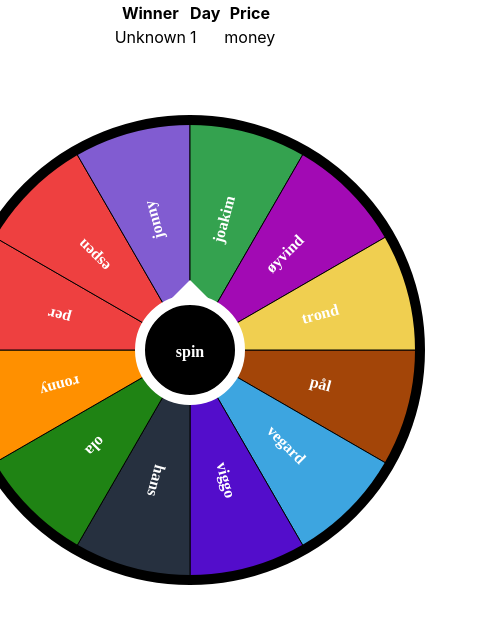
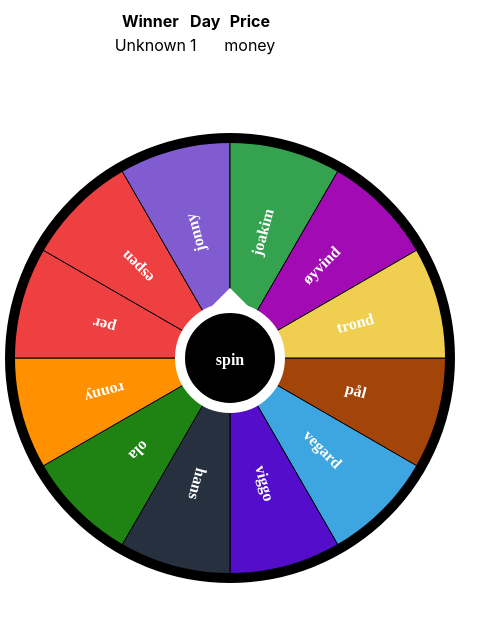
Before and after one commit to MikAoJk/christmas-calendar-draw, a Next.js app: page / in a window 390 px wide. Shown: the top 624 px of the page, 500 px wide, since content can reach past the window. Built offline with nearby package versions, Linux system fonts and the light colour scheme.

Commit message:
Decresed size of wheel to be mobile friendly

```diff
--- a/src/components/WheelOfFortune/Wheel/Wheel.tsx
+++ b/src/components/WheelOfFortune/Wheel/Wheel.tsx
@@ -12,7 +12,7 @@ const Wheel = (wheelProps: WheelProps) => {
     const contrastColor = 'white'
     const primaryColor = 'black'
     const fontFamily = 'proxima-nova'
-    const size = 230
+    const size = 220
     let currentParticipant = ''
     let isStarted = false
     const [isFinished, setFinished] = useState(false)
@@ -43,8 +43,8 @@ const Wheel = (wheelProps: WheelProps) => {
         let canvas = document.getElementById('canvas')
         if (navigator.userAgent.indexOf('MSIE') !== -1) {
             canvas = document.createElement('canvas') as HTMLCanvasElement;
-            canvas?.setAttribute('width', String(500))
-            canvas?.setAttribute('height', String(500))
+            canvas?.setAttribute('width', String(530))
+            canvas?.setAttribute('height', String(530))
             canvas?.setAttribute('id', 'canvas')
             document?.getElementById('wheel')?.appendChild(canvas)
         }
@@ -188,14 +188,14 @@ const Wheel = (wheelProps: WheelProps) => {
         isStarted && ctx.fillText(currentParticipant, centerX + 10, centerY + size + 50)
     }
     const clear = () => {
-        canvasContext.clearRect(0, 0, 500, 500)
+        canvasContext.clearRect(0, 0, 530, 530)
     }
     return (
         <div id='wheel'>
             <canvas
                 id='canvas'
-                width='610'
-                height='590'
+                width='530'
+                height='530'
                 style={{
                     pointerEvents: isFinished ? 'none' : 'auto'
                 }}
--- a/src/pages/index.tsx
+++ b/src/pages/index.tsx
@@ -1,18 +1,17 @@
 import Head from 'next/head'
 import type {NextPage} from 'next'
-import styles from '../styles/Home.module.css'
 import WheelOfFortune from "../components/WheelOfFortune/WheelOfFortune";
 
 const Home: NextPage = () => {
     return (
-        <div className={styles.container}>
+        <div>
             <Head>
                 <title>Christmas calendar draw</title>
                 <meta name="description" content="Generated by create next app"/>
                 <link rel="icon" href="/favicon.ico"/>
             </Head>
 
-            <main className={styles.container}>
+            <main>
                 <WheelOfFortune/>
             </main>
         </div>
--- a/src/styles/Home.module.css
+++ b/src/styles/Home.module.css
@@ -1,7 +1,3 @@
-.container {
-  padding: 0 2rem;
-}
-
 .main {
   display: flex;
   flex-direction: column;
--- a/src/styles/globals.css
+++ b/src/styles/globals.css
@@ -1,19 +1,9 @@
 html,
 body {
-  padding: 0;
-  margin: 0;
   font-family: -apple-system, BlinkMacSystemFont, Segoe UI, Roboto, Oxygen,
     Ubuntu, Cantarell, Fira Sans, Droid Sans, Helvetica Neue, sans-serif;
 }
 
-a {
-  color: inherit;
-  text-decoration: none;
-}
-
-* {
-  box-sizing: border-box;
-}
 
 @media (prefers-color-scheme: dark) {
   html {
```
